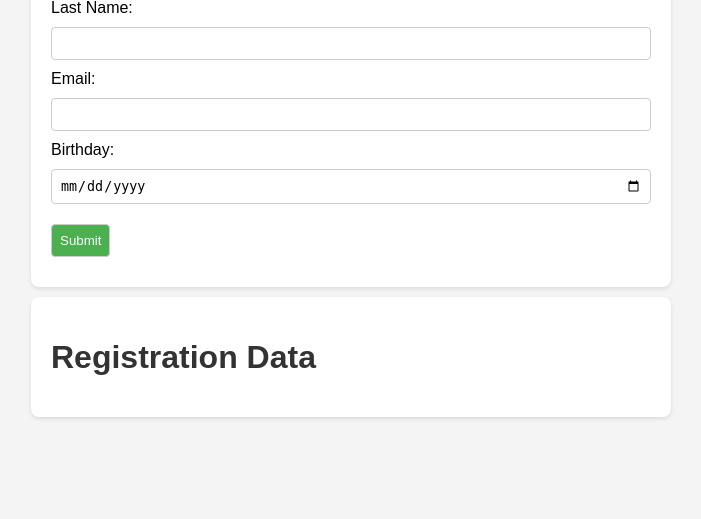
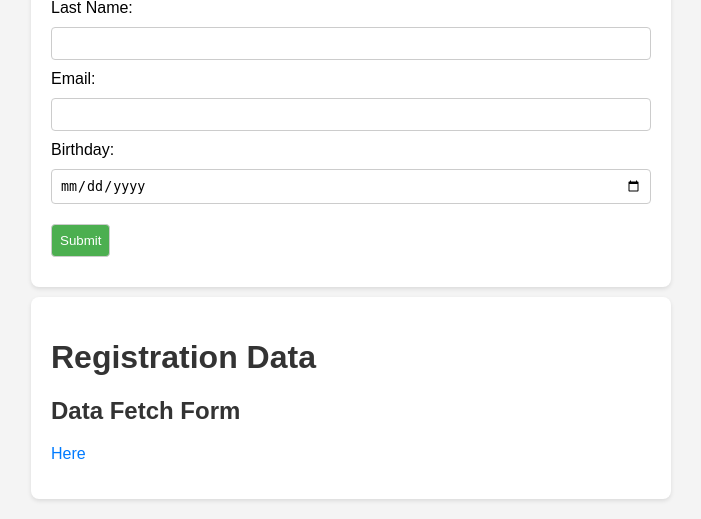
Before and after one commit to StillFantastic/NTU-Web-Development, a Django app: page /mainSite/register/ in a window 1280 px wide. Shown: the part 449-968 px from the top of the page, without its empty margins (289-990 px from the left). Before the commit the page ends 868 px from the top, so only its background shows below. Run offline with Django 5.2, Linux system fonts and the light colour scheme; data that the repository does not hold is empty; some libraries are stand-ins or nearby versions.

Commit message:
UX update

```diff
--- a/backend/backend/urls.py
+++ b/backend/backend/urls.py
@@ -16,8 +16,11 @@ Including another URLconf
 """
 from django.contrib import admin
 from django.urls import path, include
+from django.views.generic.base import RedirectView
+
 
 urlpatterns = [
     path('admin/', admin.site.urls),
     path('mainSite/', include('mainSite.urls')),
+    path('', RedirectView.as_view(url='/mainSite/register', permanent=True)),
 ]
--- a/backend/mainSite/templates/index.html
+++ b/backend/mainSite/templates/index.html
@@ -43,6 +43,11 @@
 
   <div class="container">
     <h1>Registration Data</h1>
+
+    <h2> Data Fetch Form </h2>
+    <p>
+      <a href="http://127.0.0.1:8000/mainSite/api/registration_list/"> Here</a>
+    </p>
       <div id="registrationData">
           <!-- Registration data will be appended here -->
       </div>
```
